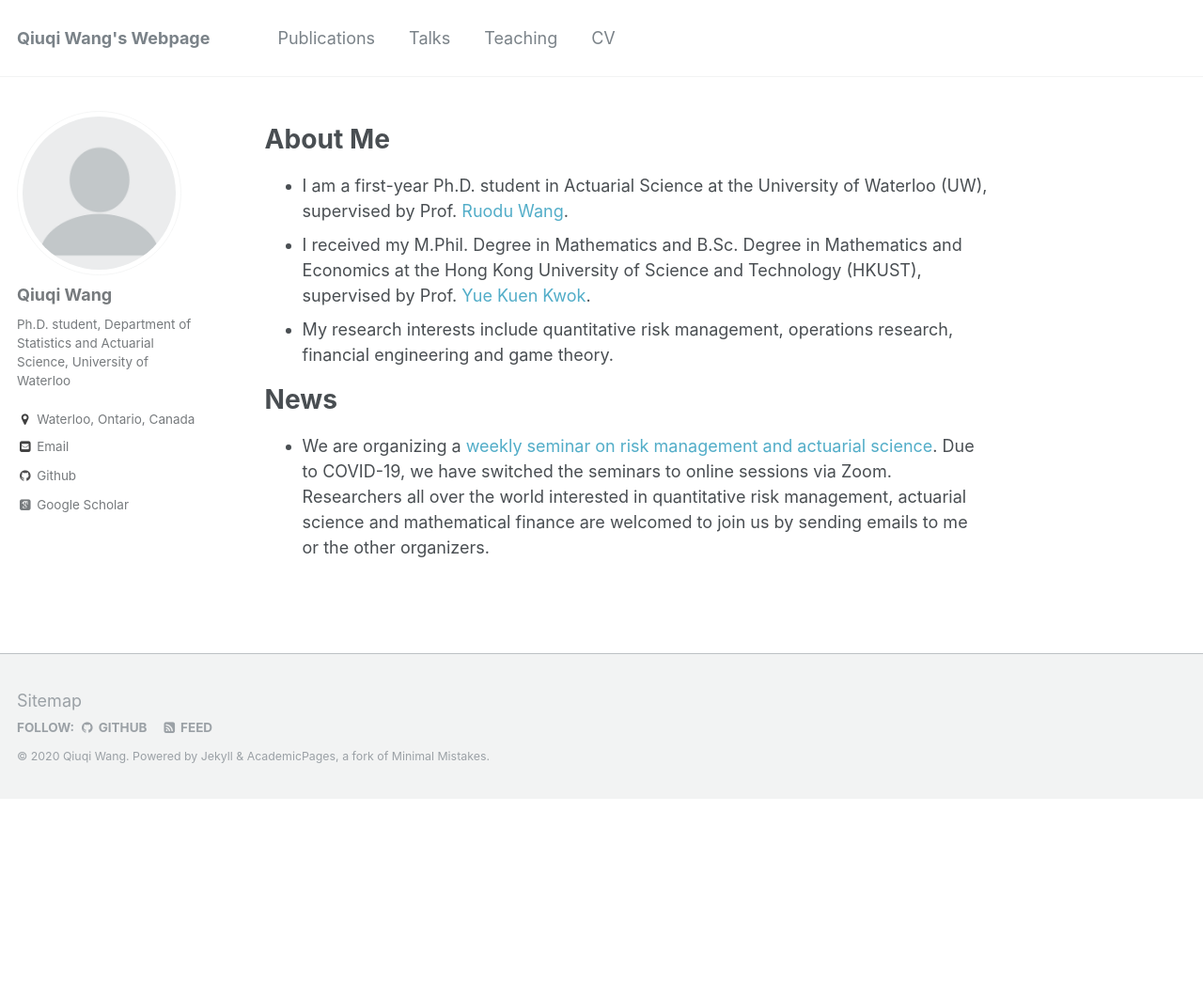
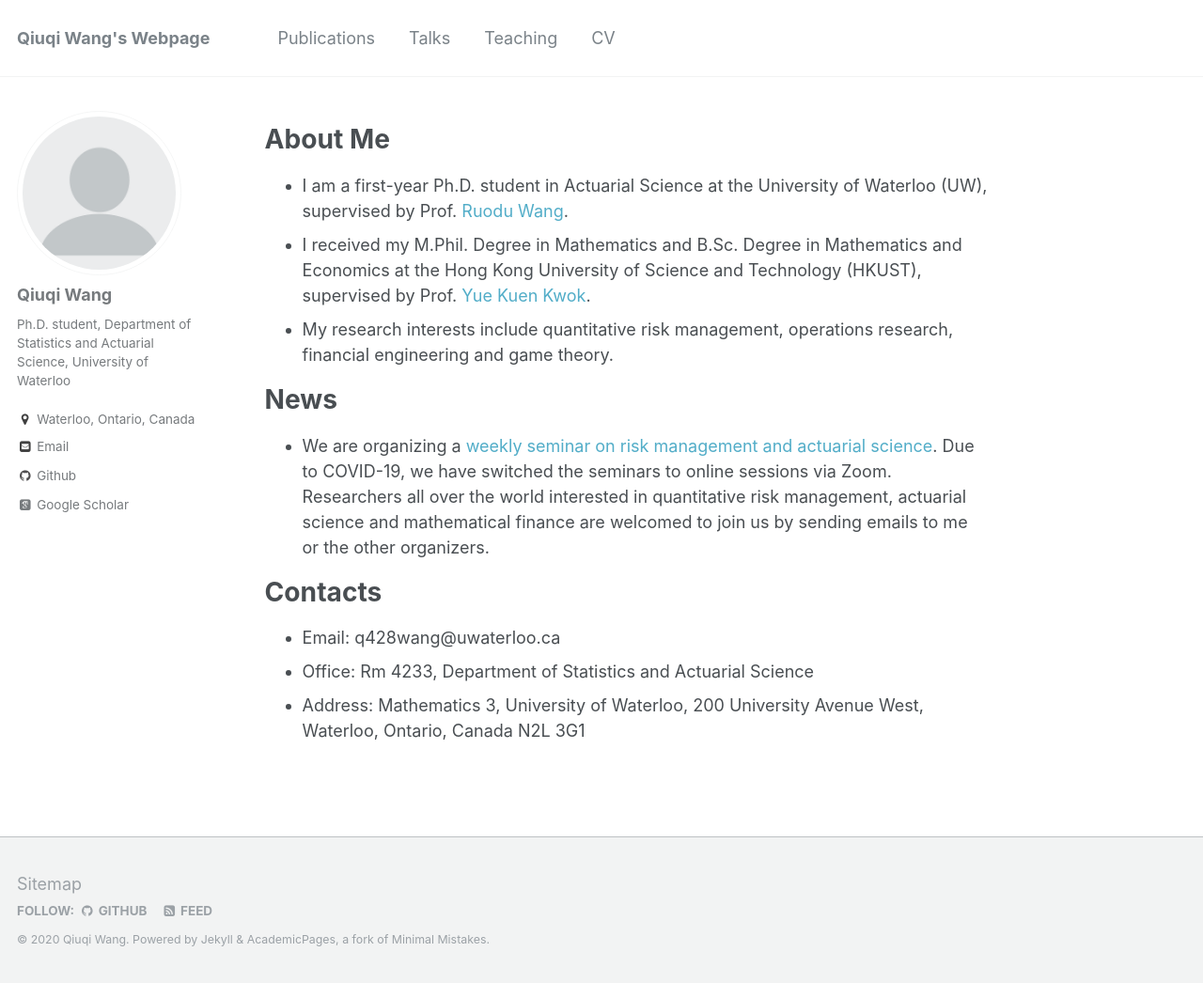
Before and after one commit to qwangan/qwangan.github.io, a Jekyll site: the page built from _pages/about.md, in a window 1280 px wide and 1046 px high. Shown: the whole window at 94% size. Built offline with Jekyll 4.4.1, drawn with Linux system fonts in a browser that asks for light colours; some web fonts are replaced.

Commit message:
Update about.md

```diff
--- a/_pages/about.md
+++ b/_pages/about.md
@@ -15,3 +15,8 @@ redirect_from:
 
 # News
 * We are organizing a [weekly seminar on risk management and actuarial science](https://yang-liu16.github.io/seminar/). Due to COVID-19, we have switched the seminars to online sessions via Zoom. Researchers all over the world interested in quantitative risk management, actuarial science and mathematical finance are welcomed to join us by sending emails to me or the other organizers.
+
+# Contacts
+* Email: q428wang@uwaterloo.ca
+* Office: Rm 4233, Department of Statistics and Actuarial Science
+* Address: Mathematics 3, University of Waterloo, 200 University Avenue West, Waterloo, Ontario, Canada N2L 3G1
```
